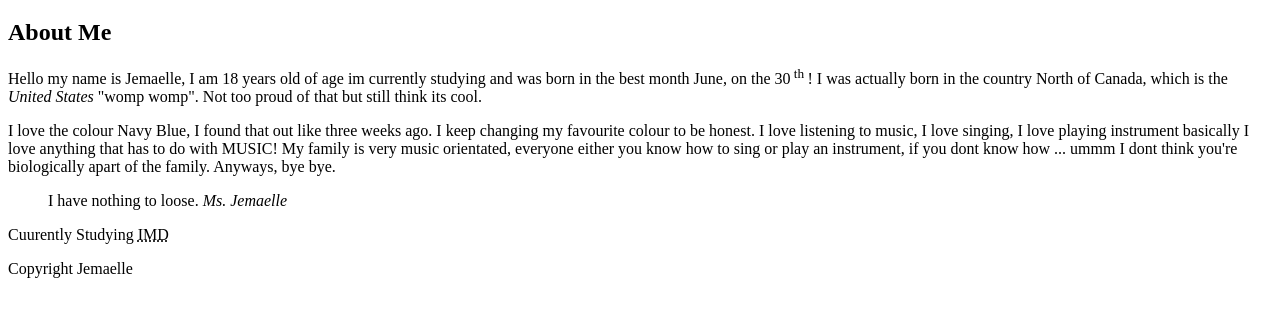
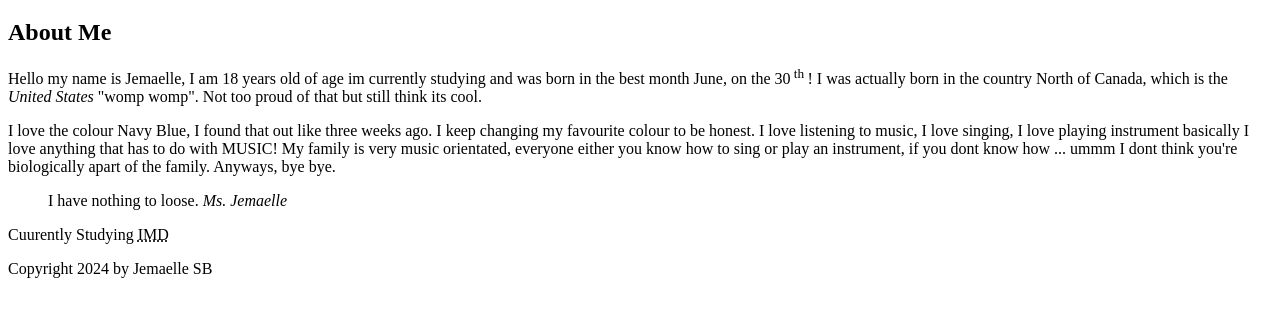
Before and after one commit to sain0217/sain0217.github.io, a plain HTML site: page html-assignment/index.html in a window 1280 px wide. Shown: the part 61-378 px from the top of the page. Drawn offline with Linux system fonts and the light colour scheme.

Commit message:
html-assignment

```diff
--- a/html-assignment/index.html
+++ b/html-assignment/index.html
@@ -23,7 +23,7 @@
             <cite> Ms. Jemaelle </cite>
         </blockquote>
 <p> Cuurently Studying <abbr title="Interactive Media Design">IMD</abbr></p>
-            <footer>Copyright Jemaelle </footer>
+            <footer>Copyright 2024 by Jemaelle SB </footer>
     </article>
 </body>
 </html>
```
